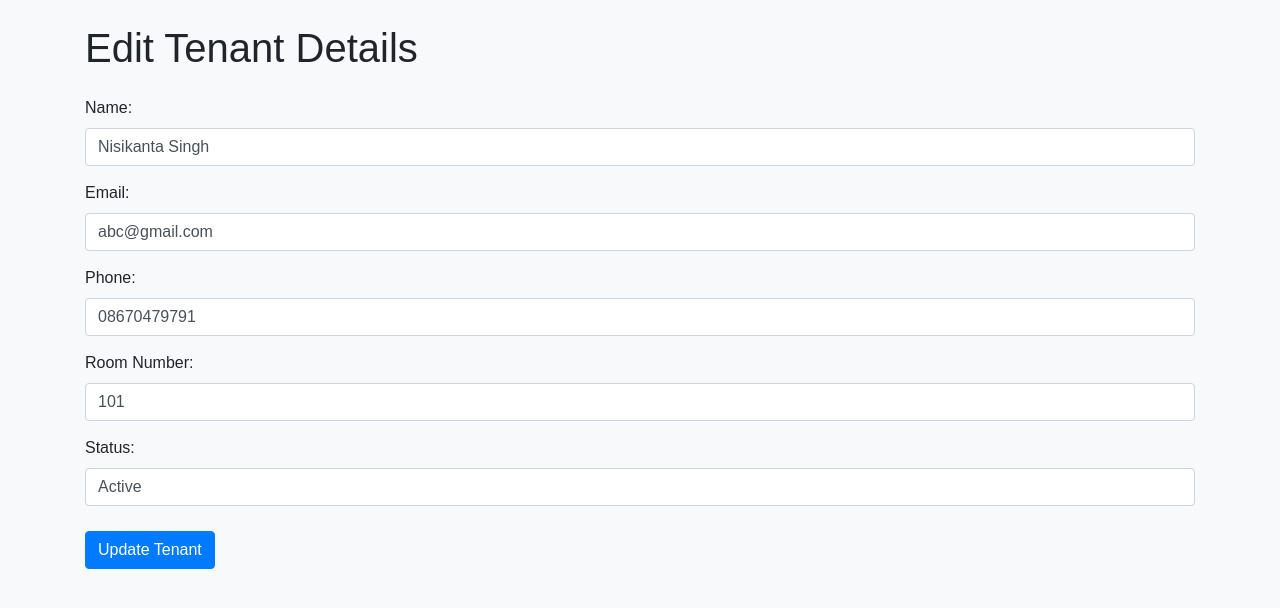
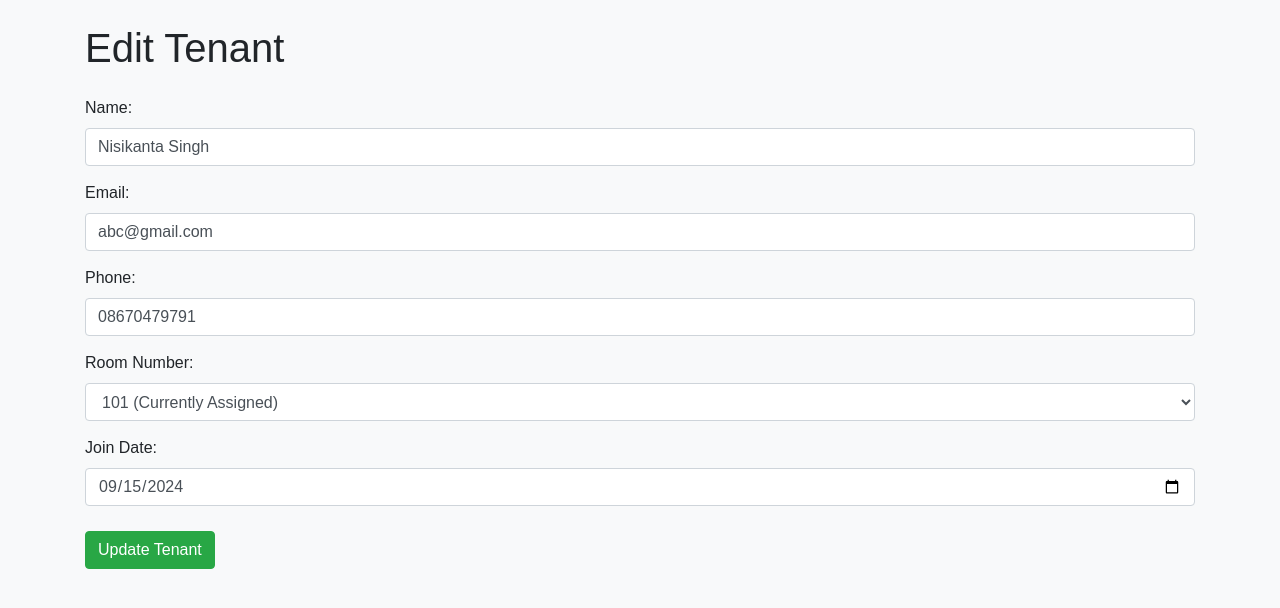
Before and after one commit to nksingh121/Hostel, a Flask app: page /edit_tenant/11 in a window 1280 px wide. Shown: the part 76-684 px from the top of the page. Run offline with Flask 3, Linux system fonts and the light colour scheme; data comes from the database, SQL or seed files in the repository; both versions use the stored data as it was after the commit; some libraries are stand-ins or nearby versions.

Commit message:
Add and edit Tenant Enchancement

```diff
--- a/templates/add_tenant.html
+++ b/templates/add_tenant.html
@@ -19,7 +19,11 @@
     </div>
     <div class="form-group">
         <label for="room_number">Room Number:</label>
-        <input type="text" id="room_number" name="room_number" class="form-control" required>
+        <select id="room_number" name="room_number" class="form-control" required>
+            {% for room in available_rooms %}
+                <option value="{{ room['room_number'] }}">{{ room['room_number'] }}</option>
+            {% endfor %}
+        </select>
     </div>
     <div class="form-group">
         <label for="join_date">Join Date:</label>
--- a/templates/edit_tenant.html
+++ b/templates/edit_tenant.html
@@ -3,28 +3,33 @@
 {% block title %}Edit Tenant{% endblock %}
 
 {% block content %}
-<h1 class="mb-4">Edit Tenant Details</h1>
+<h1 class="mb-4">Edit Tenant</h1>
 <form action="{{ url_for('edit_tenant', tenant_id=tenant['tenant_id']) }}" method="post" class="needs-validation" novalidate>
     <div class="form-group">
         <label for="name">Name:</label>
-        <input type="text" id="name" name="name" value="{{ tenant['name'] }}" class="form-control" required>
+        <input type="text" id="name" name="name" class="form-control" value="{{ tenant['name'] }}" required>
     </div>
     <div class="form-group">
         <label for="email">Email:</label>
-        <input type="email" id="email" name="email" value="{{ tenant['email'] }}" class="form-control" required>
+        <input type="email" id="email" name="email" class="form-control" value="{{ tenant['email'] }}" required>
     </div>
     <div class="form-group">
         <label for="phone">Phone:</label>
-        <input type="text" id="phone" name="phone" value="{{ tenant['phone'] }}" class="form-control" required>
+        <input type="text" id="phone" name="phone" class="form-control" value="{{ tenant['phone'] }}" required>
     </div>
     <div class="form-group">
         <label for="room_number">Room Number:</label>
-        <input type="text" id="room_number" name="room_number" value="{{ tenant['room_number'] }}" class="form-control" required>
+        <select id="room_number" name="room_number" class="form-control" required>
+            <option value="{{ tenant['room_number'] }}" selected>{{ tenant['room_number'] }} (Currently Assigned)</option>
+            {% for room in available_rooms %}
+                <option value="{{ room['room_number'] }}">{{ room['room_number'] }}</option>
+            {% endfor %}
+        </select>
     </div>
     <div class="form-group">
-        <label for="status">Status:</label>
-        <input type="text" id="status" name="status" value="{{ tenant['status'] }}" class="form-control" required>
+        <label for="join_date">Join Date:</label>
+        <input type="date" id="join_date" name="join_date" class="form-control" value="{{ tenant['join_date'] }}" required>
     </div>
-    <button type="submit" class="btn btn-primary">Update Tenant</button>
+    <button type="submit" class="btn btn-success">Update Tenant</button>
 </form>
 {% endblock %}
```
Also changed, not shown: app_test1.py (+55 -9 lines), hostel_management.db.
